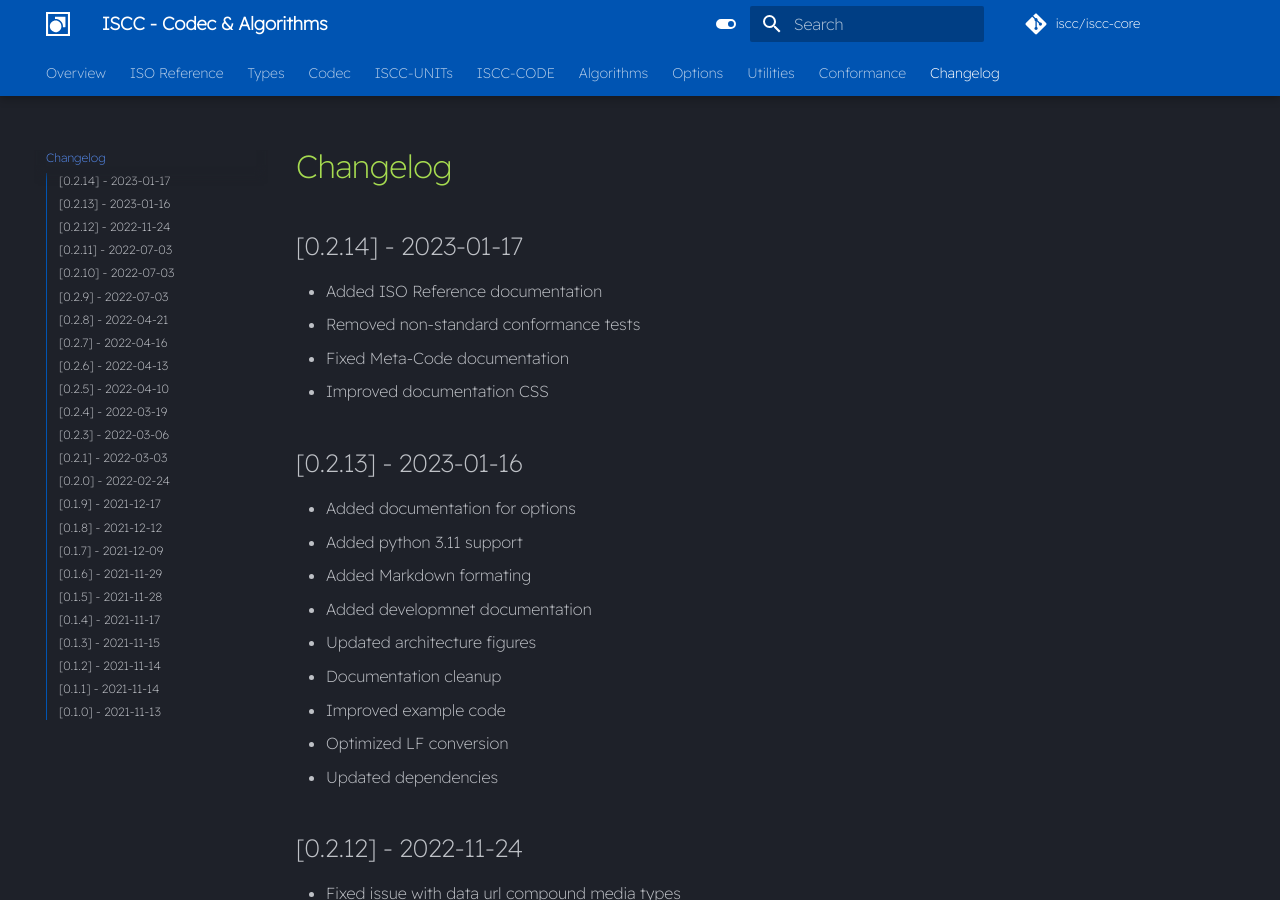
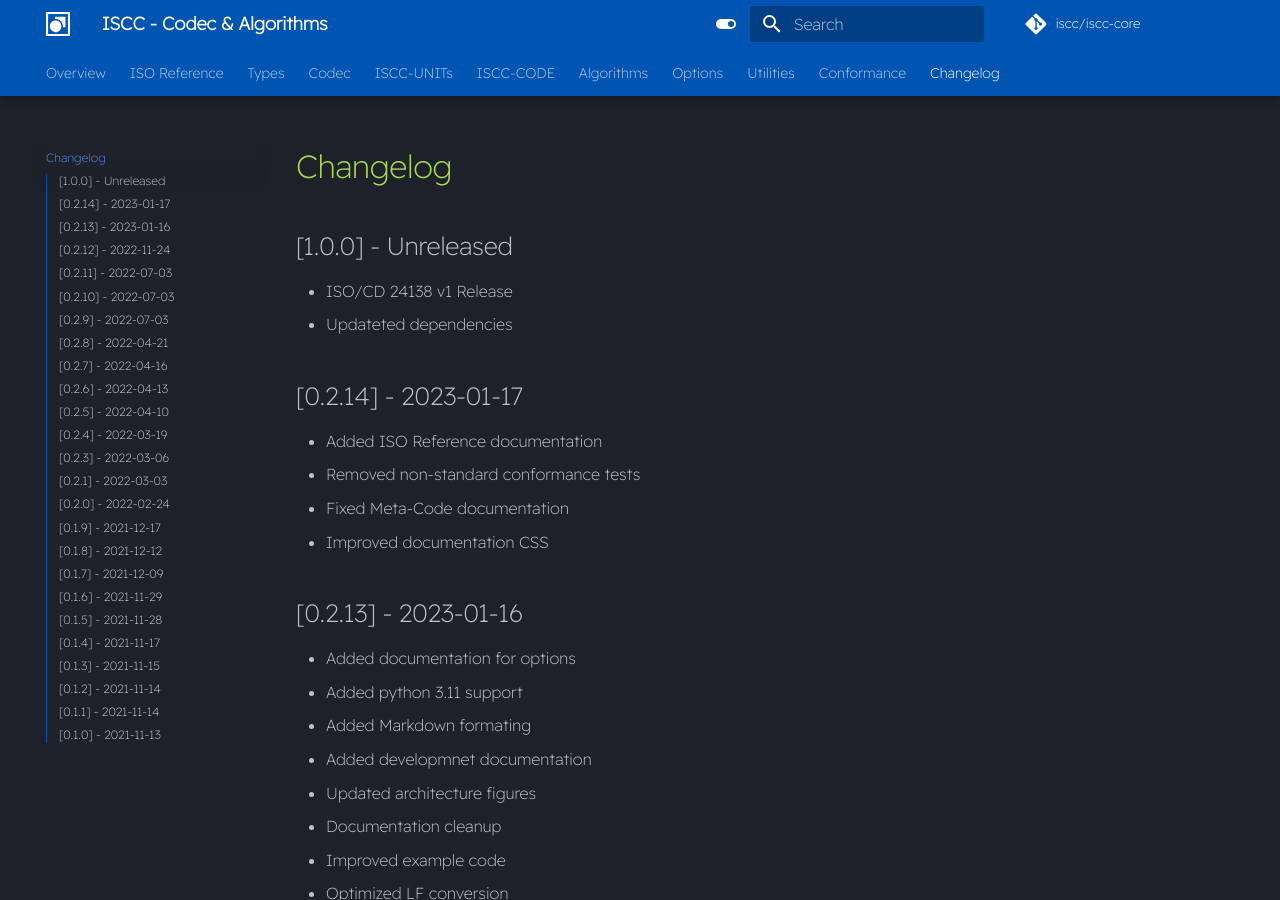
Before and after one commit to iscc/iscc-core, an MkDocs documentation site: the page built from docs/changelog.md, in a window 1280 px wide and 900 px high. Built offline with MkDocs 1.6.1 and Material for MkDocs 9.7.7, drawn with Linux system fonts in a browser that asks for light colours; comment, search, counter and statistics services are not loaded.

Commit message:
Prepare ISO/CD 24138 v1.0.0 Release

```diff
--- a/docs/changelog.md
+++ b/docs/changelog.md
@@ -1,4 +1,8 @@
 # Changelog
+
+## [1.0.0] - Unreleased
+- ISO/CD 24138 v1 Release
+- Updateted dependencies
 
 ## [0.2.14] - 2023-01-17
 - Added ISO Reference documentation
--- a/iscc_core/__init__.py
+++ b/iscc_core/__init__.py
@@ -1,4 +1,4 @@
-__version__ = "0.2.14"
+__version__ = "1.0.0"
 from iscc_core.options import core_opts, conformant_options
 
 # Import full api to toplevel
--- a/pyproject.toml
+++ b/pyproject.toml
@@ -1,6 +1,6 @@
 [tool.poetry]
 name = "iscc-core"
-version = "0.2.14"
+version = "1.0.0"
 build = "build.py"
 description = "ISCC - Core Algorithms"
 authors = ["Titusz <tp@py7.de>"]
@@ -62,7 +62,7 @@ turbo = ["cython"]
 [tool.poetry.dev-dependencies]
 pytest = "*"
 black = { version = "*", allow-prereleases = true }
-mkdocs-material = "*"
+mkdocs-material = "^9.0.6"
 mkdocstrings-python = "^0.8"
 toml = "*"
 PyYAML = "*"
```
Also changed, not shown: CHANGELOG.md (+4 -0 lines), 1 other file.
